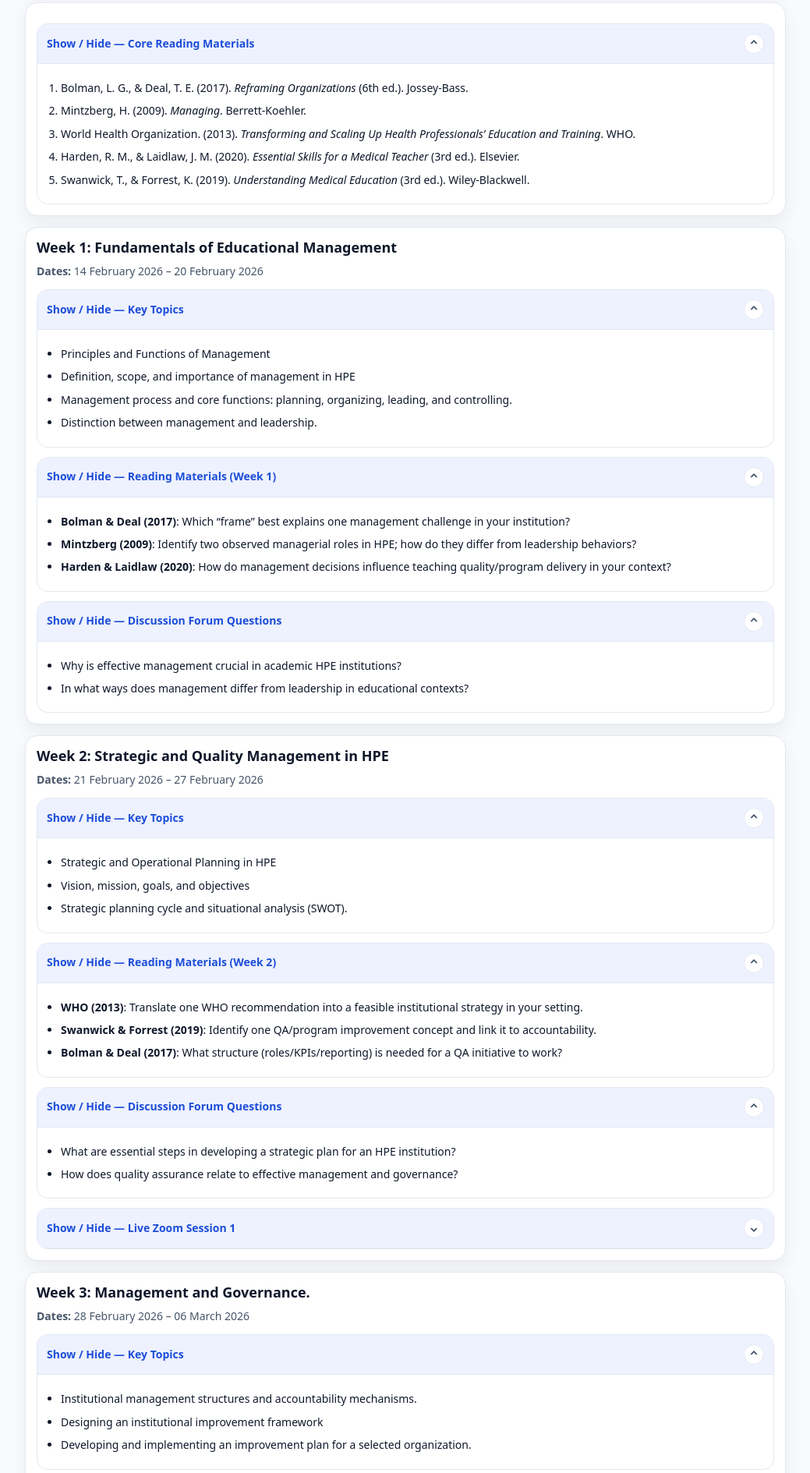
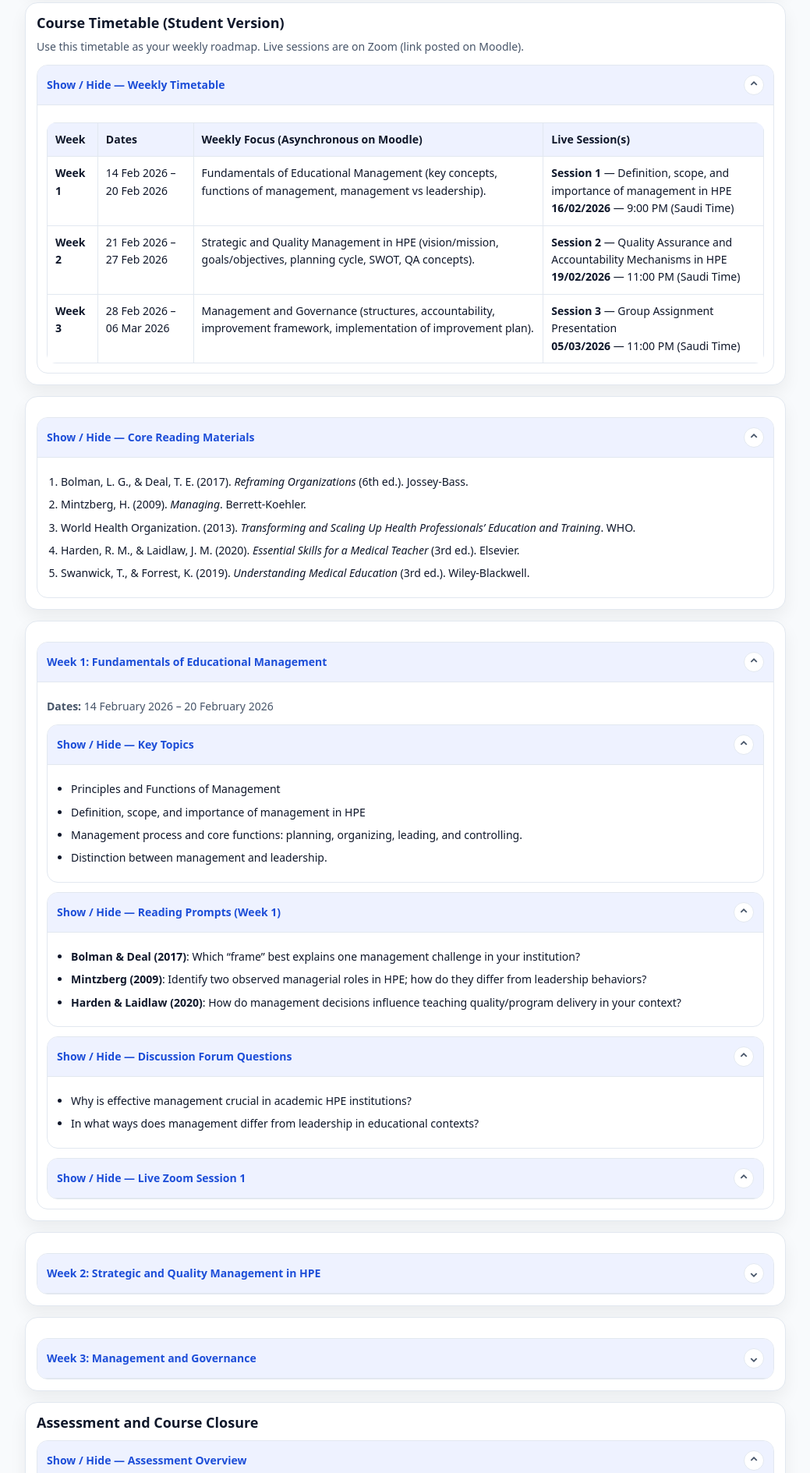
Before and after one commit to salahterair/MHE-612, a plain HTML site: page index.html in a window 1280 px wide. Shown: the part 636-2525 px from the top of the page at 78% size, without its empty margins (120-1159 px from the left). Drawn offline with Linux system fonts and the light colour scheme.

Commit message:
Update course details and add timetable section

```diff
--- a/index.html
+++ b/index.html
@@ -93,17 +93,17 @@
     <h1>MHE-612: Planning, Management, and Governance in Health Professions Education</h1>
     <p>
       Program: MHPE | Credit Hours: 2 (1+1) | Duration: 3 Weeks<br>
-      Start: 14 February 2026 | Delivery: Moodle (Asynchronous) + 2 Live Zoom Sessions
+      Start: 14 February 2026 | Delivery: Moodle (Asynchronous) + 3 Live Zoom Sessions
     </p>
 
     <div class="nav" aria-label="Internal navigation">
       <a href="#overview">Overview</a>
+      <a href="#timetable">Timetable</a>
       <a href="#readings">Readings</a>
       <a href="#week1">Week 1</a>
       <a href="#week2">Week 2</a>
       <a href="#week3">Week 3</a>
       <a href="#closure">Assessment</a>
-
     </div>
   </div>
 
@@ -132,9 +132,69 @@
     </details>
   </div>
 
+  <!-- TIMETABLE (STUDENT VERSION) -->
+  <div class="card" id="timetable">
+    <h2>Course Timetable (Student Version)</h2>
+    <p class="sub">
+      Use this timetable as your weekly roadmap. Live sessions are on Zoom (link posted on Moodle).
+    </p>
+
+    <details open>
+      <summary><span class="reveal">Show / Hide — Weekly Timetable</span><span class="chev">⌄</span></summary>
+      <div class="content">
+        <div class="table-wrap">
+          <table>
+            <thead>
+              <tr>
+                <th>Week</th>
+                <th>Dates</th>
+                <th>Weekly Focus (Asynchronous on Moodle)</th>
+                <th>Live Session(s)</th>
+              </tr>
+            </thead>
+            <tbody>
+              <tr>
+                <td><strong>Week 1</strong></td>
+                <td>14 Feb 2026 – 20 Feb 2026</td>
+                <td>
+                  Fundamentals of Educational Management (key concepts, functions of management, management vs leadership).
+                </td>
+                <td>
+                  <strong>Session 1</strong> — Definition, scope, and importance of management in HPE<br>
+                  <strong>16/02/2026</strong> — 9:00 PM (Saudi Time)
+                </td>
+              </tr>
+              <tr>
+                <td><strong>Week 2</strong></td>
+                <td>21 Feb 2026 – 27 Feb 2026</td>
+                <td>
+                  Strategic and Quality Management in HPE (vision/mission, goals/objectives, planning cycle, SWOT, QA concepts).
+                </td>
+                <td>
+                  <strong>Session 2</strong> — Quality Assurance and Accountability Mechanisms in HPE<br>
+                  <strong>19/02/2026</strong> — 11:00 PM (Saudi Time)
+                </td>
+              </tr>
+              <tr>
+                <td><strong>Week 3</strong></td>
+                <td>28 Feb 2026 – 06 Mar 2026</td>
+                <td>
+                  Management and Governance (structures, accountability, improvement framework, implementation of improvement plan).
+                </td>
+                <td>
+                  <strong>Session 3</strong> — Group Assignment Presentation<br>
+                  <strong>05/03/2026</strong> — 11:00 PM (Saudi Time)
+                </td>
+              </tr>
+            </tbody>
+          </table>
+        </div>
+      </div>
+    </details>
+  </div>
+
   <!-- READINGS -->
   <div class="card" id="readings">
-
     <details open>
       <summary><span class="reveal">Show / Hide — Core Reading Materials</span><span class="chev">⌄</span></summary>
       <div class="content">
@@ -149,25 +209,27 @@
     </details>
   </div>
 
-  <!-- WEEK 1 -->
+  <!-- WEEK 1 (WEEK-LEVEL COLLAPSIBLE) -->
   <div class="card" id="week1">
-    <h2>Week 1: Fundamentals of Educational Management</h2>
+    <details open>
+      <summary><span class="reveal">Week 1: Fundamentals of Educational Management</span><span class="chev">⌄</span></summary>
+      <div class="content">
         <p class="sub"><strong>Dates:</strong> 14 February 2026 – 20 February 2026</p>
 
         <details open>
           <summary><span class="reveal">Show / Hide — Key Topics</span><span class="chev">⌄</span></summary>
           <div class="content">
             <ul>
-          <li>Principles and Functions of Management </li>
+              <li>Principles and Functions of Management</li>
               <li>Definition, scope, and importance of management in HPE</li>
               <li>Management process and core functions: planning, organizing, leading, and controlling.</li>
-          <li>Distinction between management and leadership. </li>
+              <li>Distinction between management and leadership.</li>
             </ul>
           </div>
         </details>
 
         <details open>
-      <summary><span class="reveal">Show / Hide — Reading Materials (Week 1)</span><span class="chev">⌄</span></summary>
+          <summary><span class="reveal">Show / Hide — Reading Prompts (Week 1)</span><span class="chev">⌄</span></summary>
           <div class="content">
             <ul>
               <li><strong>Bolman &amp; Deal (2017)</strong>: Which “frame” best explains one management challenge in your institution?</li>
@@ -186,11 +248,28 @@
             </ul>
           </div>
         </details>
+
+        <details>
+          <summary><span class="reveal">Show / Hide — Live Zoom Session 1</span><span class="chev">⌄</span></summary>
+          <div class="content">
+            <p class="sub">
+              <strong>Title:</strong> Definition, scope, and importance of management in HPE<br>
+              <strong>Date:</strong> 16 February 2026<br>
+              <strong>Time:</strong> 9:00 PM (Saudi Time)<br>
+              Platform: Zoom (link will be posted on Moodle)
+            </p>
+          </div>
+        </details>
+
+      </div>
+    </details>
   </div>
 
-  <!-- WEEK 2 -->
+  <!-- WEEK 2 (WEEK-LEVEL COLLAPSIBLE) -->
   <div class="card" id="week2">
-    <h2>Week 2: Strategic and Quality Management in HPE</h2>
+    <details>
+      <summary><span class="reveal">Week 2: Strategic and Quality Management in HPE</span><span class="chev">⌄</span></summary>
+      <div class="content">
         <p class="sub"><strong>Dates:</strong> 21 February 2026 – 27 February 2026</p>
 
         <details open>
@@ -200,13 +279,12 @@
               <li>Strategic and Operational Planning in HPE</li>
               <li>Vision, mission, goals, and objectives</li>
               <li>Strategic planning cycle and situational analysis (SWOT).</li>
-
             </ul>
           </div>
         </details>
 
         <details open>
-      <summary><span class="reveal">Show / Hide — Reading Materials (Week 2)</span><span class="chev">⌄</span></summary>
+          <summary><span class="reveal">Show / Hide — Reading Prompts (Week 2)</span><span class="chev">⌄</span></summary>
           <div class="content">
             <ul>
               <li><strong>WHO (2013)</strong>: Translate one WHO recommendation into a feasible institutional strategy in your setting.</li>
@@ -226,17 +304,28 @@
           </div>
         </details>
 
+        <!-- MOVED HERE: LIVE SESSION 2 -->
         <details>
-      <summary><span class="reveal">Show / Hide — Live Zoom Session 1</span><span class="chev">⌄</span></summary>
+          <summary><span class="reveal">Show / Hide — Live Zoom Session 2</span><span class="chev">⌄</span></summary>
           <div class="content">
-        <p class="sub">Zoom Session 1 occurs this week (date/time/link will be  posted latter on Moodle).</p>
+            <p class="sub">
+              <strong>Title:</strong> Quality Assurance and Accountability Mechanisms in HPE<br>
+              <strong>Date:</strong> 19 February 2026<br>
+              <strong>Time:</strong> 11:00 PM (Saudi Time)<br>
+              Platform: Zoom (link will be posted on Moodle)
+            </p>
+          </div>
+        </details>
+
       </div>
     </details>
   </div>
 
-  <!-- WEEK 3 -->
+  <!-- WEEK 3 (WEEK-LEVEL COLLAPSIBLE) -->
   <div class="card" id="week3">
-    <h2>Week 3: Management and Governance.</h2>
+    <details>
+      <summary><span class="reveal">Week 3: Management and Governance</span><span class="chev">⌄</span></summary>
+      <div class="content">
         <p class="sub"><strong>Dates:</strong> 28 February 2026 – 06 March 2026</p>
 
         <details open>
@@ -246,13 +335,12 @@
               <li>Institutional management structures and accountability mechanisms.</li>
               <li>Designing an institutional improvement framework</li>
               <li>Developing and implementing an improvement plan for a selected organization.</li>
-
             </ul>
           </div>
         </details>
 
         <details open>
-      <summary><span class="reveal">Show / Hide — Reading Materials (Week 3)</span><span class="chev">⌄</span></summary>
+          <summary><span class="reveal">Show / Hide — Reading Prompts (Week 3)</span><span class="chev">⌄</span></summary>
           <div class="content">
             <ul>
               <li><strong>Bolman &amp; Deal (2017)</strong>: Use two frames to justify your improvement recommendations.</li>
@@ -263,23 +351,20 @@
         </details>
 
         <details>
-      <summary><span class="reveal">Show / Hide — Discussion Forum Questions</span><span class="chev">⌄</span></summary>
+          <summary><span class="reveal">Show / Hide — Live Zoom Session 3</span><span class="chev">⌄</span></summary>
           <div class="content">
-        <ul>
-          <li>Develop a concise improvement plan for an academic or clinical unit by stating one specific goal, outlining the key steps with their purpose, and identifying one critical factor that will ensure the change is sustained over time.</li>
-
-        </ul>
+            <p class="sub">
+              <strong>Title:</strong> Group Assignment Presentation<br>
+              <strong>Date:</strong> 5 March 2026<br>
+              <strong>Time:</strong> 9:00 PM (Saudi Time)<br>
+              Platform: Zoom (link will be posted on Moodle)
+            </p>
           </div>
         </details>
 
-    <details>
-      <summary><span class="reveal">Show / Hide — Live Zoom Session 2</span><span class="chev">⌄</span></summary>
-      <div class="content">
-        <p class="sub"> Zoom Session 2 occurs this week (date/time/link will be  posted latter on Moodle).</p>
       </div>
     </details>
   </div>
-
 
   <!-- ASSESSMENT & CLOSURE -->
   <div class="card" id="closure">
@@ -337,7 +422,7 @@
     </details>
 
     <details>
-      <summary><span class="reveal">Show / Hide — Academic Integrity and policy </span><span class="chev">⌄</span></summary>
+      <summary><span class="reveal">Show / Hide — Academic Integrity and Turnitin Policy</span><span class="chev">⌄</span></summary>
       <div class="content">
         <p class="sub" style="margin-top:0;">
           All written submissions must be original, properly referenced, and compliant with institutional policy.
```
Lines whose indentation alone changed are shown as unchanged.
